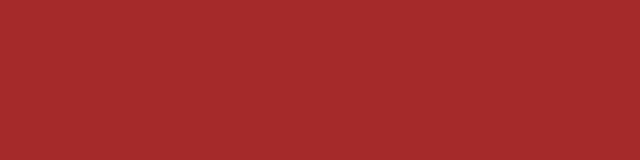
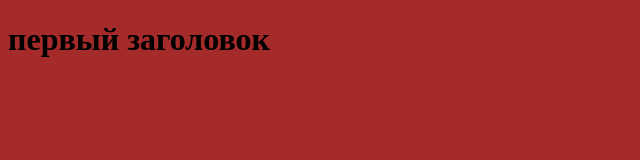
Before and after one commit to Alina1805/first-project, a plain HTML site: page index.html in a window 1280 px wide. Shown: the whole page, without its empty margins (0-640 px from the left). Drawn offline with Linux system fonts and the light colour scheme.

Commit message:
добавлен заголовоr

```diff
--- a/index.html
+++ b/index.html
@@ -1,12 +1,13 @@
 <!DOCTYPE html>
 <html lang="en">
 <head>
+
     <meta charset="UTF-8">
     <meta name="viewport" content="width=device-width, initial-scale=1.0">
     <link rel="stylesheet" href="./style.css">
     <title>Document</title>
 </head>
 <body>
-
+    <h1>первый заголовок</h1>
 </body>
 </html>
```
